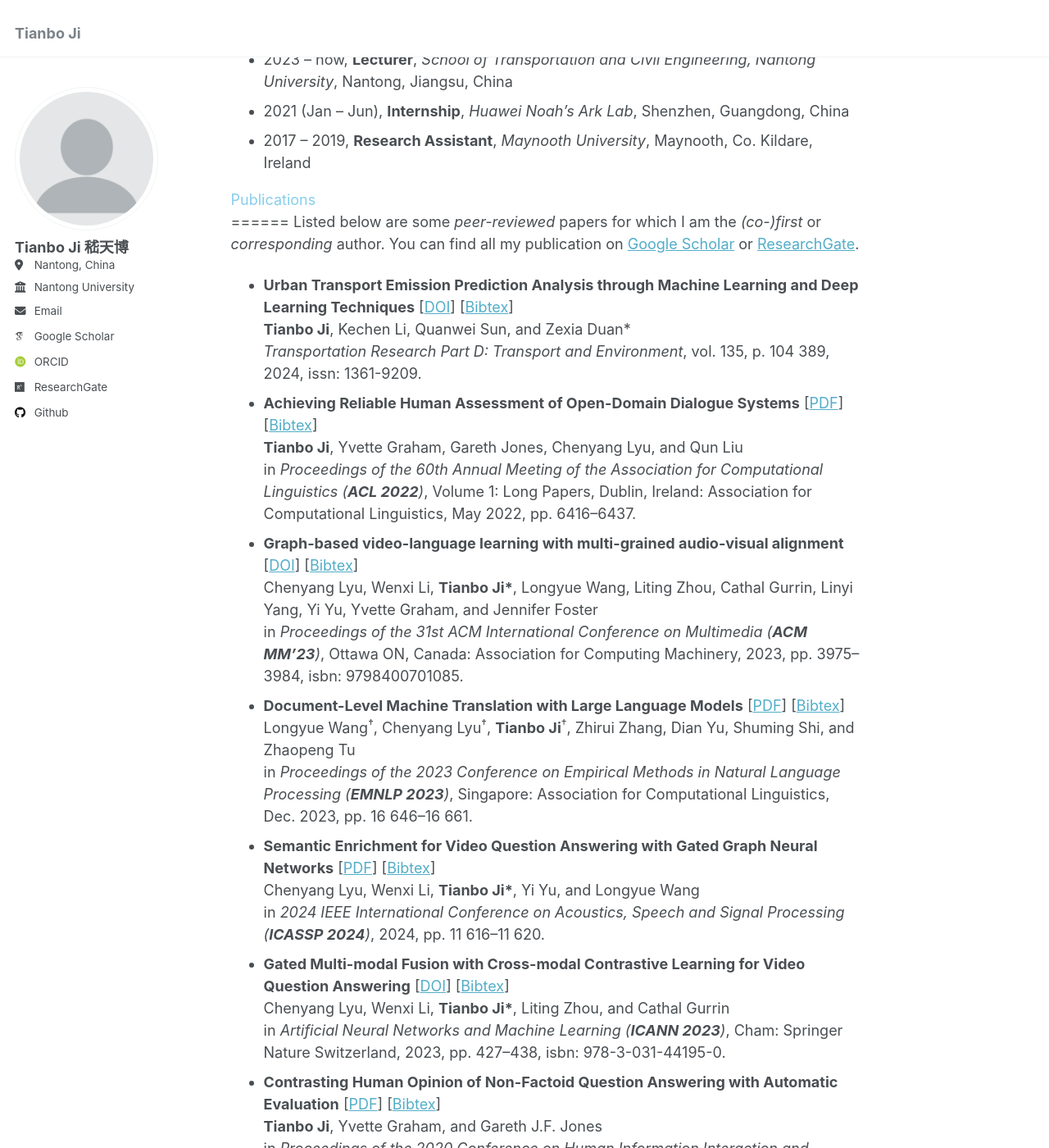
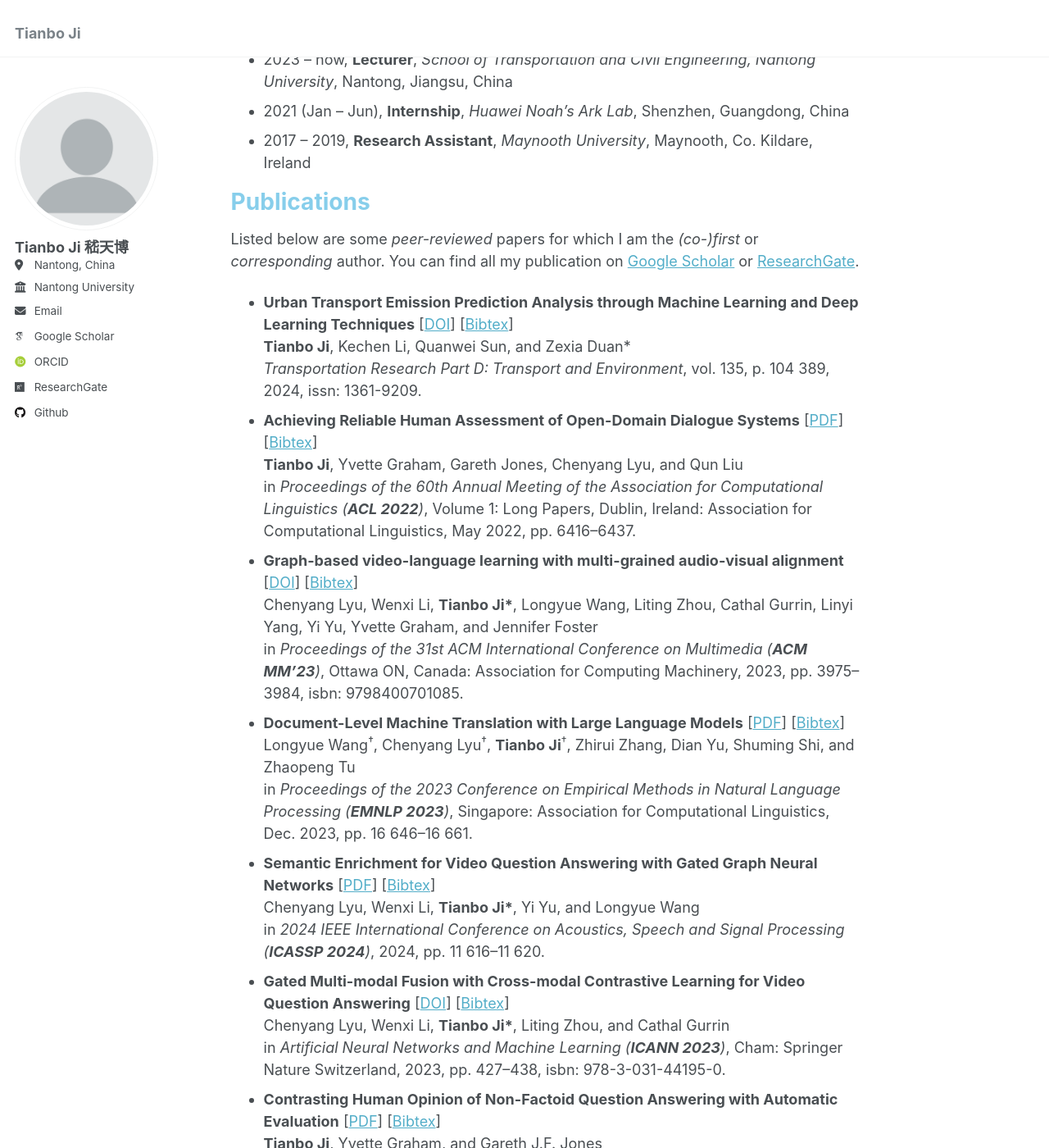
Before and after one commit to TianboJi/TianboJi.github.io, a Jekyll site: the page built from _pages/about.md, in a window 1280 px wide and 1400 px high, scrolled down 677 px. Shown: the whole window at 82% size. Built offline with Jekyll 4.4.1, drawn with Linux system fonts in a browser that asks for light colours; some web fonts are replaced.

Commit message:
Update about.md

```diff
--- a/_pages/about.md
+++ b/_pages/about.md
@@ -30,8 +30,8 @@ Thesis title: *Human Evaluation and Statistical Analyses on Machine Reading Comp
 * 2017 -- 2019, **Research Assistant**, *Maynooth University*, Maynooth, Co. Kildare, Ireland
 
 
-<font style="color: #87CEEB">Publications</font>
-======
+# <font style="color: #87CEEB">Publications</font>
+
 Listed below are some *peer-reviewed* papers for which I am the *(co-)first* or *corresponding* author. You can find all my publication on [Google Scholar](https://scholar.google.com/citations?user=mLc1OxUAAAAJ&hl=en) or [ResearchGate](https://www.researchgate.net/profile/Tianbo-Ji).
 <!-- **Corresponding Author*
 *†Equal Contribution* -->
@@ -62,28 +62,28 @@ in *Proceedings of the 2020 Conference on Human Information Interaction and Retr
 *Entropy*, vol. 24, no. 11, 2022, issn: 1099-4300.
 
 
-<font style="color: #87CEEB">Academic Activities</font>
-======
+# <font style="color: #87CEEB">Academic Activities</font>
 
-<font style="color: #AFEEEE">Reviewer</font>
-------
+
+## <font style="color: #AFEEEE">Reviewer</font>
+
 * **Journal**: Artificial Intelligence Review, Journal of Supercomputing, New Generation Computing, Drones, PLOS One, Applied Sciences, Social Sciences & Humanities Open.
 * **Conference**: Annual Meeting of the Association for Computational Linguistics (ACL), European Conference on Information Retrieval (ECIR), International Conference on Multimedia Modeling (MMM).
 
-<font style="color: #AFEEEE">Project</font>
-------
+## <font style="color: #AFEEEE">Project</font>
+
 * National Natural Science Foundation of China (52272322)
 
 
-<font style="color: #AFEEEE">Membership</font>
-------
+## <font style="color: #AFEEEE">Membership</font>
+
 * *Member*, **IEEE** (Institute of Electrical and Electronics Engineers), with *IEEE Computer Society* and *IEEE Intelligent Transportation Systems Society*
 * *Member*, **CCF** (China Computer Federation)
 * *Member*, **CAAI** (Chinese Association for Artificial Intelligence)
 
 
-<font style="color: #87CEEB">Teaching</font>
-======
+# <font style="color: #87CEEB">Teaching</font>
+
 * **Transportation Big Data Analysis and Processing**, *B.Eng. in Traffic Engineering (Junior)*
 * **Course Design of Transportation Big Data Analysis and Processing**, *B.Eng. in Traffic Engineering (Junior)*
 * **Transportation Big Data Analysis and Processing**, *B.Eng. in Traffic Devices (Junior)*
```
